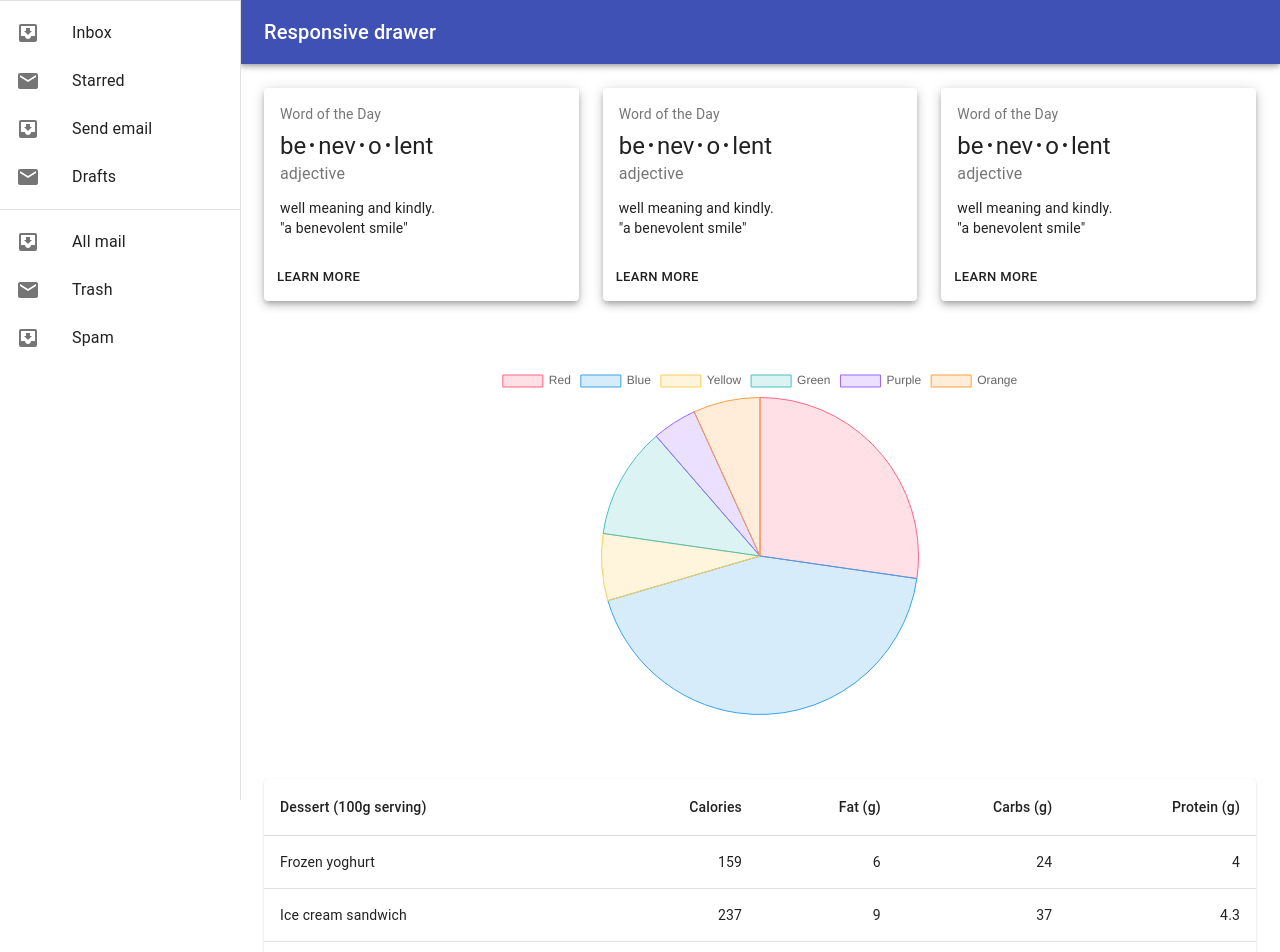
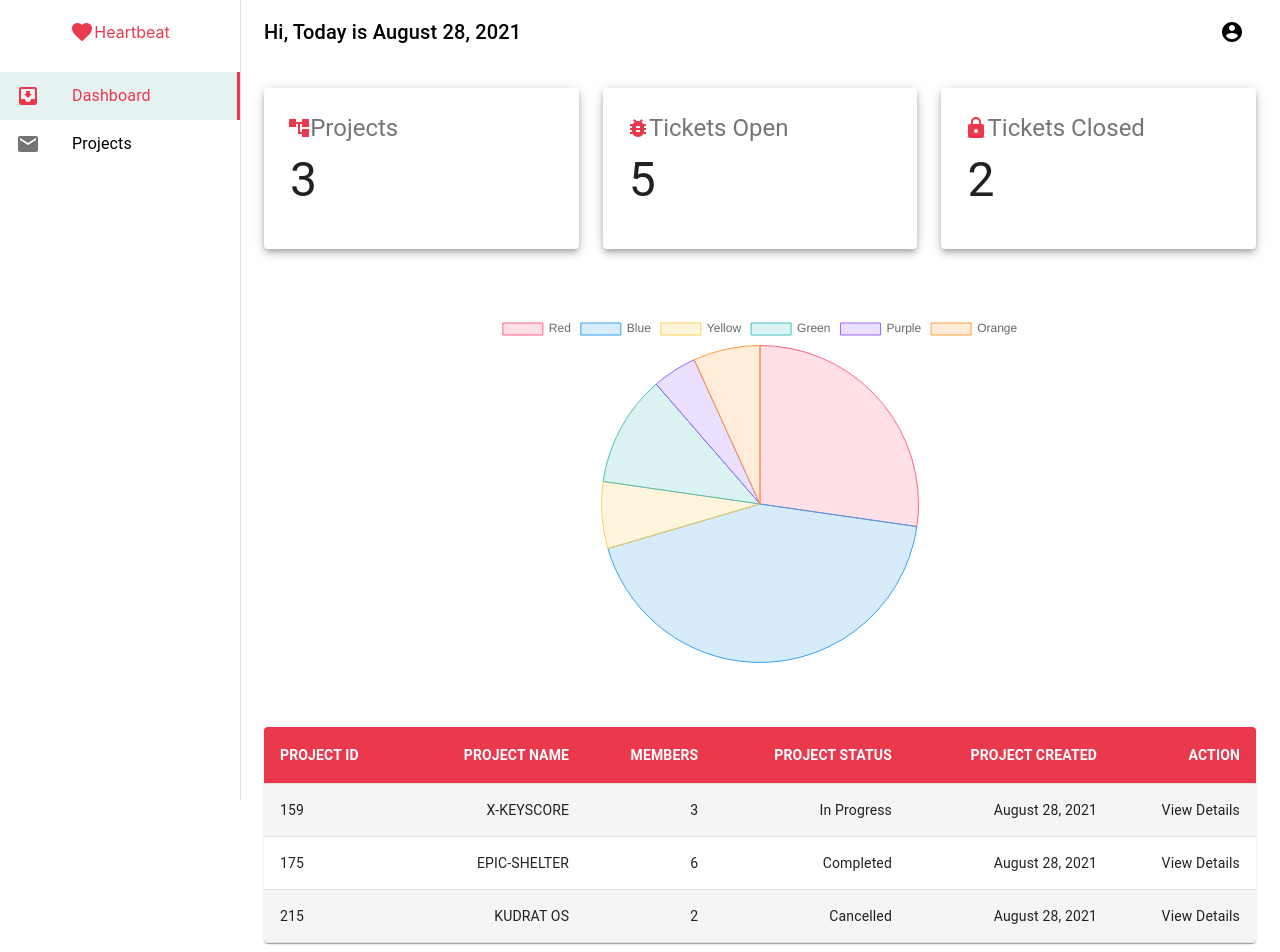
Before and after one commit to NotAngad/material-ui-test, a React (Create React App) app: page / in a window 1280 px wide. Shown: the top 952 px of the page. Built offline with nearby package versions, Linux system fonts and the light colour scheme.

Commit message:
Added Projects screen and fixed a few css issues

```diff
--- a/package.json
+++ b/package.json
@@ -9,6 +9,7 @@
     "@testing-library/react": "^11.2.7",
     "@testing-library/user-event": "^12.8.3",
     "chart.js": "^3.5.1",
+    "moment": "^2.29.1",
     "react": "^17.0.2",
     "react-chartjs-2": "^3.0.4",
     "react-dom": "^17.0.2",
--- a/src/App.js
+++ b/src/App.js
@@ -3,6 +3,7 @@ import { Route } from "react-router-dom";
 import Navbar from "./Components/Navbar/Navbar";
 import Sidebar from "./Components/Sidebar/Sidebar";
 import Dashboard from "./Containers/Dashboard/Dashboard";
+import ProjectsList from "./Containers/ProjectsList/ProjectsList";
 
 const useStyles = makeStyles((theme) => ({
   root: {
@@ -26,6 +27,7 @@ function App() {
         <div className={classes.toolbar}>
           <Toolbar />
           <Route path="/" exact component={Dashboard} />
+          <Route path="/projects-list" exact component={ProjectsList} />
         </div>
       </main>
     </div>
--- a/src/Components/Cards/Cards.jsx
+++ b/src/Components/Cards/Cards.jsx
@@ -1,8 +1,8 @@
 import {
-  Button,
+  Box,
   Card,
-  CardActions,
   CardContent,
+  Grid,
   makeStyles,
   Typography,
 } from "@material-ui/core";
@@ -17,43 +17,47 @@ const useStyles = makeStyles({
     margin: "0 2px",
     transform: "scale(0.8)",
   },
-  title: {
-    fontSize: 14,
-  },
   pos: {
     marginBottom: 12,
   },
+  cardAlign: {
+    display: "flex",
+    alignItems: "center",
+    justifyContent: "center",
+  },
 });
 
-export default function CardComponent() {
+export default function CardComponent({ data }) {
   const classes = useStyles();
-  const bull = <span className={classes.bullet}>•</span>;
 
   return (
     <Card elevation={5} className={classes.root}>
       <CardContent>
-        <Typography
-          className={classes.title}
-          color="textSecondary"
-          gutterBottom
-        >
-          Word of the Day
-        </Typography>
-        <Typography variant="h5" component="h2">
-          be{bull}nev{bull}o{bull}lent
-        </Typography>
-        <Typography className={classes.pos} color="textSecondary">
-          adjective
-        </Typography>
-        <Typography variant="body2" component="p">
-          well meaning and kindly.
-          <br />
-          {'"a benevolent smile"'}
+        <Box m={1}>
+          <Typography variant="h5" gutterBottom color="textSecondary">
+            <Grid container>
+              <Grid
+                item
+                xs={1}
+                className={classes.cardAlign}
+                style={{ color: "#ea384d" }}
+              >
+                {data?.icon}
+              </Grid>
+              <Grid item xs={11}>
+                {data?.title}
+              </Grid>
+            </Grid>
+          </Typography>
+        </Box>
+        <Typography variant="h3" gutterBottom>
+          <Grid container>
+            <Grid item xs={2} className={classes.cardAlign}>
+              {data?.value}
+            </Grid>
+          </Grid>
         </Typography>
       </CardContent>
-      <CardActions>
-        <Button size="small">Learn More</Button>
-      </CardActions>
     </Card>
   );
 }
--- a/src/Components/Navbar/Navbar.jsx
+++ b/src/Components/Navbar/Navbar.jsx
@@ -2,16 +2,22 @@ import {
   AppBar,
   IconButton,
   makeStyles,
+  Menu,
+  MenuItem,
   Toolbar,
   Typography,
 } from "@material-ui/core";
 import MenuIcon from "@material-ui/icons/Menu";
+import moment from "moment";
 import React from "react";
+import AccountCircle from "@material-ui/icons/AccountCircle";
 
 const drawerWidth = 240;
 
 const useStyles = makeStyles((theme) => ({
   appBar: {
+    backgroundColor: theme.palette.common.white,
+    color: theme.palette.common.black,
     [theme.breakpoints.up("sm")]: {
       width: `calc(100% - ${drawerWidth}px)`,
       marginLeft: drawerWidth,
@@ -23,19 +29,31 @@ const useStyles = makeStyles((theme) => ({
       display: "none",
     },
   },
+  title: {
+    flexGrow: 1,
+  },
 }));
 
 export default function Navbar() {
   const classes = useStyles();
+  const [mobileOpen, setMobileOpen] = React.useState(false);
+  const [anchorEl, setAnchorEl] = React.useState(null);
+  const open = Boolean(anchorEl);
 
-  const [mobileOpen, setMobileOpen] = React.useState(false);
+  const handleMenu = (event) => {
+    setAnchorEl(event.currentTarget);
+  };
+
+  const handleClose = () => {
+    setAnchorEl(null);
+  };
 
   const handleDrawerToggle = () => {
     setMobileOpen(!mobileOpen);
   };
   return (
     <>
-      <AppBar position="fixed" className={classes.appBar}>
+      <AppBar position="fixed" elevation={0} className={classes.appBar}>
         <Toolbar>
           <IconButton
             color="inherit"
@@ -46,9 +64,38 @@ export default function Navbar() {
           >
             <MenuIcon />
           </IconButton>
-          <Typography variant="h6" noWrap>
-            Responsive drawer
+          <Typography variant="h6" noWrap className={classes.title}>
+            Hi, Today is {moment().format("LL")}
           </Typography>
+          <div>
+            <IconButton
+              aria-label="account of current user"
+              aria-controls="menu-appbar"
+              aria-haspopup="true"
+              onClick={handleMenu}
+              color="inherit"
+            >
+              <AccountCircle />
+            </IconButton>
+            <Menu
+              id="menu-appbar"
+              anchorEl={anchorEl}
+              anchorOrigin={{
+                vertical: "top",
+                horizontal: "right",
+              }}
+              keepMounted
+              transformOrigin={{
+                vertical: "top",
+                horizontal: "right",
+              }}
+              open={open}
+              onClose={handleClose}
+            >
+              <MenuItem onClick={handleClose}>Profile</MenuItem>
+              <MenuItem onClick={handleClose}>My account</MenuItem>
+            </Menu>
+          </div>
         </Toolbar>
       </AppBar>
     </>
--- /dev/null
+++ b/src/Components/PieChart/PieChart.jsx
@@ -0,0 +1,56 @@
+import React from "react";
+import { Pie } from "react-chartjs-2";
+
+const data = {
+  labels: ["Red", "Blue", "Yellow", "Green", "Purple", "Orange"],
+  datasets: [
+    {
+      label: "# of Votes",
+      data: [12, 19, 3, 5, 2, 3],
+      backgroundColor: [
+        "rgba(255, 99, 132, 0.2)",
+        "rgba(54, 162, 235, 0.2)",
+        "rgba(255, 206, 86, 0.2)",
+        "rgba(75, 192, 192, 0.2)",
+        "rgba(153, 102, 255, 0.2)",
+        "rgba(255, 159, 64, 0.2)",
+      ],
+      borderColor: [
+        "rgba(255, 99, 132, 1)",
+        "rgba(54, 162, 235, 1)",
+        "rgba(255, 206, 86, 1)",
+        "rgba(75, 192, 192, 1)",
+        "rgba(153, 102, 255, 1)",
+        "rgba(255, 159, 64, 1)",
+      ],
+      borderWidth: 1,
+    },
+  ],
+};
+
+export default function PieChartComponent() {
+  return (
+    <div
+      style={{
+        display: "flex",
+        alignItems: "center",
+        justifyContent: "center",
+      }}
+    >
+      <div
+        style={{
+          width: "70%",
+          height: "350px",
+          display: "inline-flex",
+        }}
+      >
+        <Pie
+          data={data}
+          options={{
+            maintainAspectRatio: false,
+          }}
+        />
+      </div>
+    </div>
+  );
+}
--- /dev/null
+++ b/src/Components/ProjectCards/ProjectCards.jsx
@@ -0,0 +1,88 @@
+import React from "react";
+import { makeStyles } from "@material-ui/core/styles";
+import Card from "@material-ui/core/Card";
+import CardHeader from "@material-ui/core/CardHeader";
+import CardContent from "@material-ui/core/CardContent";
+import IconButton from "@material-ui/core/IconButton";
+import Typography from "@material-ui/core/Typography";
+import { red } from "@material-ui/core/colors";
+import AccountCircleIcon from "@material-ui/icons/AccountCircle";
+import MoreVertIcon from "@material-ui/icons/MoreVert";
+import { LinearProgress } from "@material-ui/core";
+
+const useStyles = makeStyles((theme) => ({
+  root: {
+    maxWidth: 345,
+  },
+  media: {
+    height: 0,
+    paddingTop: "56.25%", // 16:9
+  },
+  expand: {
+    transform: "rotate(0deg)",
+    marginLeft: "auto",
+    transition: theme.transitions.create("transform", {
+      duration: theme.transitions.duration.shortest,
+    }),
+  },
+  expandOpen: {
+    transform: "rotate(180deg)",
+  },
+  avatar: {
+    backgroundColor: red[500],
+  },
+}));
+
+export default function ProjectCardsComponent() {
+  const classes = useStyles();
+
+  return (
+    <Card className={classes.root} elevation={3}>
+      <CardHeader
+        action={
+          <IconButton aria-label="settings">
+            <MoreVertIcon />
+          </IconButton>
+        }
+        title="X-KEYSCORE"
+        subheader="1 open ticket, 9 tickets closed"
+      />
+      <CardContent>
+        <Typography variant="body2" color="textSecondary" component="p">
+          This impressive paella is a perfect party dish and a fun meal to cook
+          together with your guests. Add 1 cup of frozen peas along with the
+          mussels, if you like.
+        </Typography>
+        <br />
+        <Typography variant="body2" color="textPrimary" component="p">
+          Deadline:
+        </Typography>
+        <Typography variant="body2" color="textSecondary" component="p">
+          17th September, 2021
+        </Typography>
+        <br />
+        <Typography variant="body2" color="textPrimary" component="p">
+          Team Lead:
+        </Typography>
+        <Typography variant="body2" color="textSecondary" component="p">
+          <AccountCircleIcon />
+        </Typography>
+        <br />
+        <Typography variant="body2" color="textPrimary" component="p">
+          Team:
+        </Typography>
+        <Typography variant="body2" color="textSecondary" component="p">
+          <AccountCircleIcon /> <AccountCircleIcon /> <AccountCircleIcon />{" "}
+          <AccountCircleIcon />
+        </Typography>
+        <br />
+        <Typography variant="body2" color="textPrimary" component="p">
+          Progress
+        </Typography>
+        <Typography variant="body2" color="textSecondary" component="p">
+          <LinearProgress variant="determinate" color="secondary" value={40} />
+        </Typography>
+      </CardContent>
+    </Card>
+  );
+}
--- a/src/Components/Sidebar/Sidebar.jsx
+++ b/src/Components/Sidebar/Sidebar.jsx
@@ -1,6 +1,5 @@
-import React from "react";
+import React, { useState } from "react";
 import PropTypes from "prop-types";
-import Divider from "@material-ui/core/Divider";
 import Drawer from "@material-ui/core/Drawer";
 import Hidden from "@material-ui/core/Hidden";
 import InboxIcon from "@material-ui/icons/MoveToInbox";
@@ -9,9 +8,23 @@ import ListItem from "@material-ui/core/ListItem";
 import ListItemIcon from "@material-ui/core/ListItemIcon";
 import ListItemText from "@material-ui/core/ListItemText";
 import MailIcon from "@material-ui/icons/Mail";
-import { makeStyles, useTheme } from "@material-ui/core/styles";
+import { makeStyles, useTheme, withStyles } from "@material-ui/core/styles";
+import FavoriteIcon from "@material-ui/icons/Favorite";
+import { Link } from "react-router-dom";
 
 const drawerWidth = 240;
+
+const StyledListItem = withStyles({
+  root: {
+    color: "black",
+    "&.Mui-selected": {
+      backgroundColor: "#e6f2f2",
+      color: "#ea384d",
+      borderRight: "3px solid #ea384d",
+      fontWeight: "bold",
+    },
+  },
+})(ListItem);
 
 const useStyles = makeStyles((theme) => ({
   drawer: {
@@ -26,13 +39,28 @@ const useStyles = makeStyles((theme) => ({
       display: "none",
     },
   },
+  drawerHeader: {
+    display: "flex",
+    alignItems: "center",
+    justifyContent: "center",
+    padding: theme.spacing(0, 1),
+    ...theme.mixins.toolbar,
+    textDecoration: "none",
+    color: "#ea384d",
+  },
   drawerPaper: {
     width: drawerWidth,
   },
 }));
 
 function Sidebar(props) {
-  const { window } = props;
+  const { wind } = props;
+
+  const [routes] = useState([
+    { text: "Dashboard", pathname: "/" },
+    { text: "Projects", pathname: "/projects-list" },
+  ]);
+  const [activeRoute, setActiveRoute] = useState("Dashboard");
   const classes = useStyles();
   const theme = useTheme();
   const [mobileOpen, setMobileOpen] = React.useState(false);
@@ -42,35 +70,35 @@ function Sidebar(props) {
   };
 
   const drawer = (
-    <div>
+    <>
       <div className={classes.toolbar} />
-      <Divider />
+      <div className={classes.drawerHeader}>
+        <FavoriteIcon /> Heartbeat
+      </div>
       <List>
-        {["Inbox", "Starred", "Send email", "Drafts"].map((text, index) => (
-          <ListItem button key={text}>
-            <ListItemIcon>
-              {index % 2 === 0 ? <InboxIcon /> : <MailIcon />}
-            </ListItemIcon>
-            <ListItemText primary={text} />
-          </ListItem>
+        {routes?.map((route, index) => (
+          <Link key={route?.path} to={route?.pathname}>
+            <StyledListItem
+              onClick={() => setActiveRoute(route?.text)}
+              button
+              key={route?.text}
+              selected={route?.text === activeRoute}
+            >
+              <ListItemIcon
+                style={{ color: route?.text === activeRoute ? "#ea384d" : "" }}
+              >
+                {index % 2 === 0 ? <InboxIcon /> : <MailIcon />}
+              </ListItemIcon>
+              <ListItemText primary={route?.text} />
+            </StyledListItem>
+          </Link>
         ))}
       </List>
-      <Divider />
-      <List>
-        {["All mail", "Trash", "Spam"].map((text, index) => (
-          <ListItem button key={text}>
-            <ListItemIcon>
-              {index % 2 === 0 ? <InboxIcon /> : <MailIcon />}
-            </ListItemIcon>
-            <ListItemText primary={text} />
-          </ListItem>
-        ))}
-      </List>
-    </div>
+    </>
   );
 
   const container =
-    window !== undefined ? () => window().document.body : undefined;
+    wind !== undefined ? () => window().document.body : undefined;
 
   return (
     <>
--- a/src/Components/Table/Table.jsx
+++ b/src/Components/Table/Table.jsx
@@ -1,5 +1,5 @@
 import React from "react";
-import { makeStyles } from "@material-ui/core/styles";
+import { makeStyles, withStyles } from "@material-ui/core/styles";
 import Table from "@material-ui/core/Table";
 import TableBody from "@material-ui/core/TableBody";
 import TableCell from "@material-ui/core/TableCell";
@@ -7,6 +7,7 @@ import TableContainer from "@material-ui/core/TableContainer";
 import TableHead from "@material-ui/core/TableHead";
 import TableRow from "@material-ui/core/TableRow";
 import Paper from "@material-ui/core/Paper";
+import moment from "moment";
 
 const useStyles = makeStyles({
   table: {
@@ -14,16 +15,34 @@ const useStyles = makeStyles({
   },
 });
 
-function createData(name, calories, fat, carbs, protein) {
-  return { name, calories, fat, carbs, protein };
+const StyledTableCell = withStyles((theme) => ({
+  head: {
+    backgroundColor: "#ea384d",
+    fontWeight: "bold",
+    textTransform: "uppercase",
+    color: theme.palette.common.white,
+  },
+  body: {
+    fontSize: 14,
+  },
+}))(TableCell);
+
+const StyledTableRow = withStyles((theme) => ({
+  root: {
+    "&:nth-of-type(odd)": {
+      backgroundColor: theme.palette.action.hover,
+    },
+  },
+}))(TableRow);
+
+function createData(id, name, members, status, created_ts) {
+  return { id, name, members, status, created_ts };
 }
 
 const rows = [
-  createData("Frozen yoghurt", 159, 6.0, 24, 4.0),
-  createData("Ice cream sandwich", 237, 9.0, 37, 4.3),
-  createData("Eclair", 262, 16.0, 24, 6.0),
-  createData("Cupcake", 305, 3.7, 67, 4.3),
-  createData("Gingerbread", 356, 16.0, 49, 3.9),
+  createData(159, "X-KEYSCORE", 3, "In Progress", new Date()),
+  createData(175, "EPIC-SHELTER", 6, "Completed", new Date()),
+  createData(215, "KUDRAT OS", 2, "Cancelled", new Date()),
 ];
 
 export default function TableComponent() {
@@ -35,24 +54,28 @@ export default function TableComponent() {
         <Table className={classes.table} aria-label="simple table">
           <TableHead>
             <TableRow>
-              <TableCell>Dessert (100g serving)</TableCell>
-              <TableCell align="right">Calories</TableCell>
-              <TableCell align="right">Fat&nbsp;(g)</TableCell>
-              <TableCell align="right">Carbs&nbsp;(g)</TableCell>
-              <TableCell align="right">Protein&nbsp;(g)</TableCell>
+              <StyledTableCell>Project ID</StyledTableCell>
+              <StyledTableCell align="right">Project Name</StyledTableCell>
+              <StyledTableCell align="right">Members</StyledTableCell>
+              <StyledTableCell align="right">Project Status</StyledTableCell>
+              <StyledTableCell align="right">Project Created</StyledTableCell>
+              <StyledTableCell align="right">Action</StyledTableCell>
             </TableRow>
           </TableHead>
           <TableBody>
             {rows.map((row) => (
-              <TableRow key={row.name}>
-                <TableCell component="th" scope="row">
-                  {row.name}
-                </TableCell>
-                <TableCell align="right">{row.calories}</TableCell>
-                <TableCell align="right">{row.fat}</TableCell>
-                <TableCell align="right">{row.carbs}</TableCell>
-                <TableCell align="right">{row.protein}</TableCell>
-              </TableRow>
+              <StyledTableRow key={row.name}>
+                <StyledTableCell component="th" scope="row">
+                  {row.id}
+                </StyledTableCell>
+                <StyledTableCell align="right">{row.name}</StyledTableCell>
+                <StyledTableCell align="right">{row.members}</StyledTableCell>
+                <StyledTableCell align="right">{row.status}</StyledTableCell>
+                <StyledTableCell align="right">
+                  {moment(row.created_ts).format("LL")}
+                </StyledTableCell>
+                <StyledTableCell align="right">View Details</StyledTableCell>
+              </StyledTableRow>
             ))}
           </TableBody>
         </Table>
--- a/src/Containers/Dashboard/Dashboard.jsx
+++ b/src/Containers/Dashboard/Dashboard.jsx
@@ -1,70 +1,32 @@
-import React from "react";
+import React, { useState } from "react";
 import { Grid, Toolbar } from "@material-ui/core";
-import { Pie } from "react-chartjs-2";
 import TableComponent from "../../Components/Table/Table";
 import CardComponent from "../../Components/Cards/Cards";
-
-const data = {
-  labels: ["Red", "Blue", "Yellow", "Green", "Purple", "Orange"],
-  datasets: [
-    {
-      label: "# of Votes",
-      data: [12, 19, 3, 5, 2, 3],
-      backgroundColor: [
-        "rgba(255, 99, 132, 0.2)",
-        "rgba(54, 162, 235, 0.2)",
-        "rgba(255, 206, 86, 0.2)",
-        "rgba(75, 192, 192, 0.2)",
-        "rgba(153, 102, 255, 0.2)",
-        "rgba(255, 159, 64, 0.2)",
-      ],
-      borderColor: [
-        "rgba(255, 99, 132, 1)",
-        "rgba(54, 162, 235, 1)",
-        "rgba(255, 206, 86, 1)",
-        "rgba(75, 192, 192, 1)",
-        "rgba(153, 102, 255, 1)",
-        "rgba(255, 159, 64, 1)",
-      ],
-      borderWidth: 1,
-    },
-  ],
-};
+import AccountTreeIcon from "@material-ui/icons/AccountTree";
+import BugReportIcon from "@material-ui/icons/BugReport";
+import LockIcon from "@material-ui/icons/Lock";
+import PieChartComponent from "../../Components/PieChart/PieChart";
 
 export default function Dashbaord() {
+  const [state] = useState({
+    cards: [
+      { title: "Projects", value: 3, icon: <AccountTreeIcon /> },
+      { title: "Tickets Open", value: 5, icon: <BugReportIcon /> },
+      { title: "Tickets Closed", value: 2, icon: <LockIcon /> },
+    ],
+  });
   return (
     <>
       <Grid container spacing={3}>
-        {[0, 1, 2].map((item) => (
-          <Grid key={item} item xs={12} sm={12} lg={4}>
-            <CardComponent />
+        {state?.cards?.map((card) => (
+          <Grid key={card?.title} item xs={12} sm={12} lg={4}>
+            <CardComponent data={card} />
           </Grid>
         ))}
       </Grid>
 
       <Toolbar />
-      <div
-        style={{
-          display: "flex",
-          alignItems: "center",
-          justifyContent: "center",
-        }}
-      >
-        <div
-          style={{
-            width: "70%",
-            height: "350px",
-            display: "inline-flex",
-          }}
-        >
-          <Pie
-            data={data}
-            options={{
-              maintainAspectRatio: false,
-            }}
-          />
-        </div>
-      </div>
+      <PieChartComponent />
 
       <Toolbar />
       <TableComponent />
--- a/src/index.css
+++ b/src/index.css
@@ -12,6 +12,10 @@ code {
     monospace;
 }
 
+a {
+  text-decoration: none;
+}
+
 @media (min-width: 320px) and (max-width: 480px) {
   .table-container {
     width: 360px;
```
Also changed, not shown: src/Containers/ProjectsList/ProjectsList.jsx (added, +17 -0 lines), 1 other file (tests, documents, lock files or other folders).
